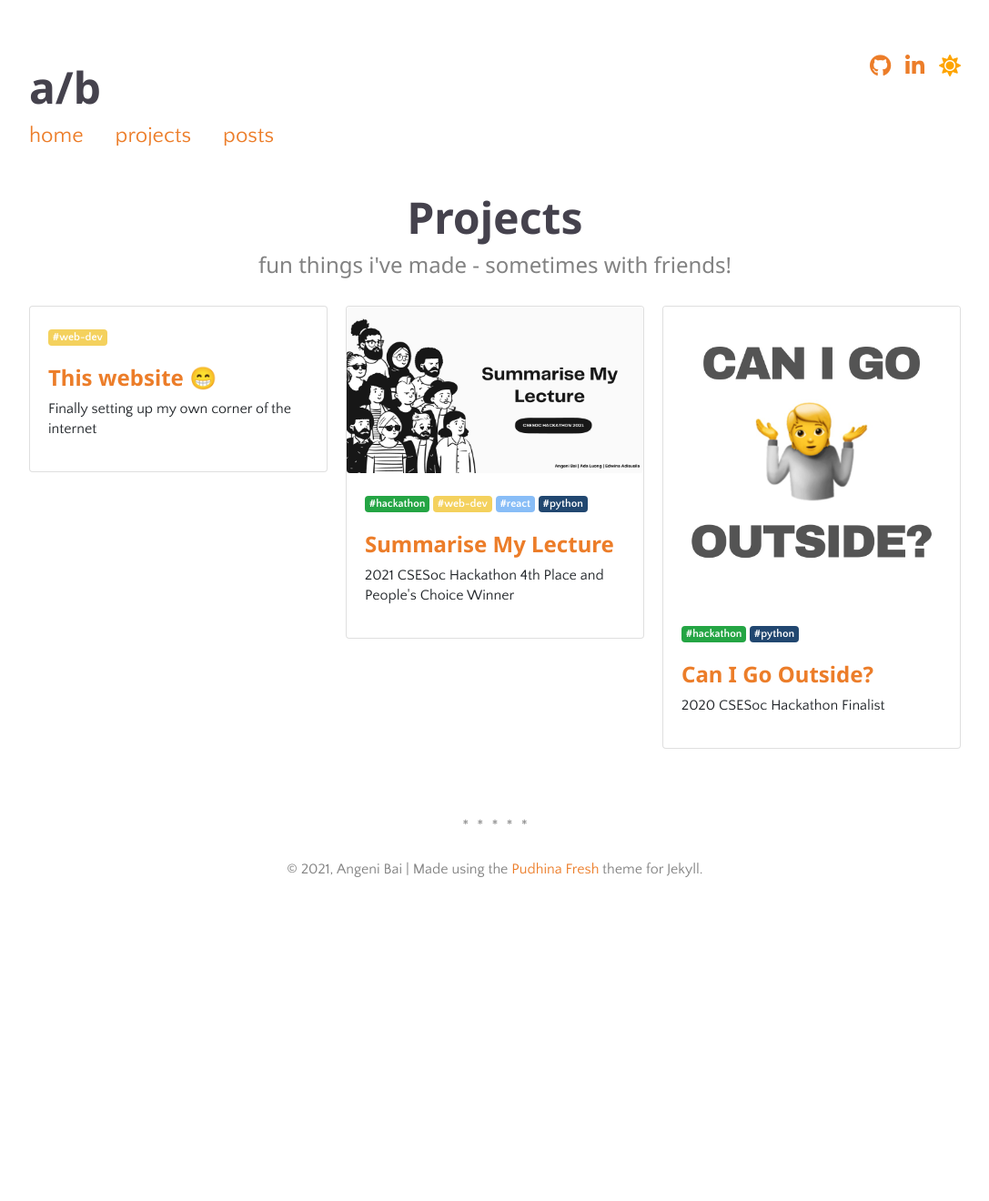
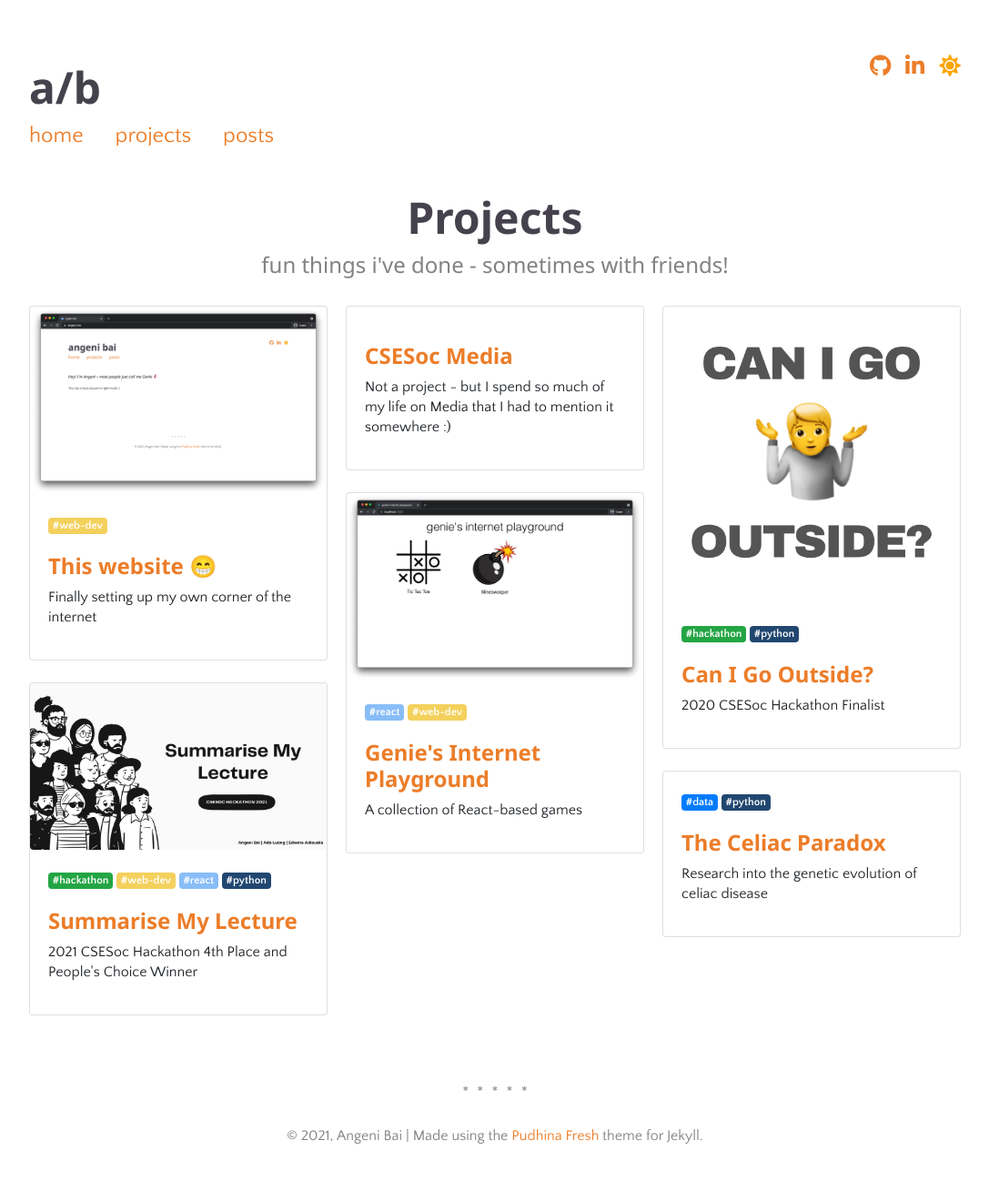
Before and after one commit to angenibai/angenibai.github.io, a Jekyll site: the page built from pages/projects.html, in a window 1280 px wide. Shown: the whole page at 91% size, without its empty margins (96-1183 px from the left). Built offline with Jekyll 4.4.1, drawn with Linux system fonts in a browser that asks for light colours; nearby versions of some CDN libraries; a style sheet for code colours, icons or effects is not loaded; before the commit the page ends 1027 px from its top, so only the background shows below that; part of the change alters nothing that is shown.

Commit message:
added some projects

```diff
--- a/_data/projects.yml
+++ b/_data/projects.yml
@@ -1,6 +1,6 @@
 - name: This website 😁 # Project name, also used as heading
   id: website # Project id, must be unique amongst the projects
-  img_src: # Optional image
+  img_src: /assets/img/website/angeni-website-landing.png # Optional image
   description_less: Finally setting up my own corner of the internet # Description shown at all times, text only
   description_more: > # Description shown only when the project card is expanded, HTML only
     <p>This website was set up using:</p>
@@ -20,11 +20,49 @@
   description_more: >
     <p>A web app that extracts questions from live lecture chats and finds the corresponding answer in the lecture recording. Developed with <a href="https://adaluong.me" target="_blank">Ada Luong</a></p>
     <p>Watch the pitch <a href="https://www.youtube.com/watch?v=fJBVRQbtfBo&list=PLtdbwEd-4QWHZTWOyB2W73nn9hwAoLj6c&index=20" target="_blank">here</a>!</p>
+    <p>My contributions included:</p>
+    <ul>
+      <li>Setting up the backend Flask server to create an accessible API</li>
+      <li>Designing and implementing the frontend functionality using React</li>
+      <li>Contributing to implementing the algorithm that matched questions being asked and answered</li>
+      <li>Brainstorming ideas, researching the problem space, and constructing the pitch</li>
+    </ul>
   action_buttons: >
     <a href="https://www.youtube.com/watch?v=fJBVRQbtfBo&list=PLtdbwEd-4QWHZTWOyB2W73nn9hwAoLj6c&index=20" target="_blank" class="btn btn-dark mb-1"><i class="fas fa-link"></i> &nbsp Watch Pitch</a>
     <a href="https://github.com/adaluong/summarise-my-lecture-hackathon" target="_blank" class="btn btn-dark mb-1"><i class="fas fa-code-branch"></i> &nbsp Repository</a>
     <a href="#" target="_blank" class="btn btn-dark mb-1"><i class="fas fa-align-right"></i> &nbsp Blog Post</a>
   tags: [hackathon, web-dev, react, python]
+
+- name: CSESoc Media
+  id: csesoc-media
+  description_less: Not a project - but I spend so much of my life on Media that I had to mention it somewhere :)
+  description_more: >
+    <p>In 2020, I was a subcommittee member, and in 2021 I've had the privilege of leading the team as a Media Director! With everything we do, we aim to create content that get the community talking, and highlight the varied voices of Computer Science at UNSW.</p>
+    <p>My favourite things I've worked on:</p>
+    <ul>
+      <li><a href="https://youtu.be/yjhXxX27jd0" target="_blank">Pride in Computer Science: LGBTQ+ Roundtable</a> podcast episode - hands down my favourite episode to host</li>
+      <li><a href="https://media.csesoc.org.au/author/angeni/" target="_blank">Beginner's Guide to Vim</a> series - I attempt to make basic Vim skills accessible to complete noobs</li>
+      <li><a href="https://open.spotify.com/episode/3zYEg2mHDND0qMrB8T48Ik?si=J-EluCqsT6CzPKVhBv5nSA&dl_branch=1" target="_blank">Personal Project Showcase</a> podcast series - over 1000 unique downloads!</li>
+      <li><a href="https://youtu.be/elJBKQWEVSo" target="_blank">CSESoc 2021 First Year Camp video</a> - I would even call it a documentary</li>
+      <li><a href="https://media.csesoc.org.au/first-year-guide/" target="_blank">CSESoc 2021 First Year Guide</a> - we've helped > 1.6k students find their bearings at uni!</li>
+    </ul>
+  action_buttons: >
+    <a href="https://media.csesoc.org.au/" target="_blank" class="btn btn-dark mb-1"><i class="fas fa-link"></i> &nbsp Media website</a>
+  tags:
+
+- name: Genie's Internet Playground
+  id: internet-playground
+  img_src: /assets/img/internet-playground/internet-playground-landing.png
+  description_less: A collection of React-based games
+  description_more: >
+    <p>Current games are:</p>
+    <ul>
+      <li>Tic-tac-toe</li>
+      <li>Minesweeper</li>
+    </ul>
+  action_buttons: >
+    <a href="https://github.com/angenibai/internet-playground" target="_blank" class="btn btn-dark mb-1"><i class="fas fa-code-branch"></i> &nbsp Repository</a>
+  tags: [react, web-dev]
 
 - name: Can I Go Outside?
   id: csesoc-hackathon-2020
@@ -33,7 +71,25 @@
   description_more: >
     <p>Official COVID-19 advice for your DMs 😉 - a Facebook Messenger bot that keeps you up to date with current restrictions. Developed with Ada Luong, Edwina Adisusila, Ingrid Norton and Giuliana De Bellis</p>
     <p>Watch the live pitch <a href="https://youtu.be/cMP0vDdQhRY?t=4040" target="_blank">here</a>!</p>
+    <p>My contributions included:</p>
+    <ul>
+      <li>Conducting research into increasing the engagement of young people with COVID restrictions</li>
+      <li>Configuring the Facebook APIs and credentials with the Python-based bot</li>
+      <li>Setting up the development server and eventually deploying the bot to Heroku</li>
+      <li>Contributing to the logic of the Python code which would respond to user messages</li>
+    </ul>
   action_buttons: >
     <a href="https://youtu.be/cMP0vDdQhRY?t=4040" target="_blank" class="btn btn-dark mb-1"><i class="fas fa-link"></i> &nbsp Watch Pitch</a>
     <a href="https://github.com/angenibai/can-i-go-outside" target="_blank" class="btn btn-dark mb-1"><i class="fas fa-code-branch"></i> &nbsp Repository</a>
   tags: [hackathon, python]
+
+- name: The Celiac Paradox
+  id: celiac-paradox
+  description_less: Research into the genetic evolution of celiac disease
+  description_more: >
+    <p>A year-long independent research project for HSC Science Extension.</p>
+    <p>Read the <a href="/assets/other/celiac-paradox-report.pdf" target="_blank">report</a>, and check out the <a href="https://github.com/angenibai/snp-population-frequencies" target="_blank">scripts</a> I used to process genetic data!</p>
+    <p><strong>TLDR:</strong> When I found out that predisposition to celiac disease was genetic, I thought I could find some cool evidence of natural selection - where ethnic groups from societies that started growing gluten-containing cereals earliest in history would have lower frequency of the target genes. Turns out I was wrong! Instead, I found evidence of some other genetic factors at play.</p>
+  action_buttons: >
+    <a href="https://github.com/angenibai/snp-population-frequencies" target="_blank" class="btn btn-dark mb-1"><i class="fas fa-code-branch"></i> &nbsp Repository</a>
+  tags: [data, python]
--- a/pages/projects.html
+++ b/pages/projects.html
@@ -1,7 +1,7 @@
 ---
 layout: page
 title: Projects
-subtitle: fun things i've made - sometimes with friends!
+subtitle: fun things i've done - sometimes with friends!
 description: Angeni's projects
 permalink: /projects
 sitemap:
```
Also changed, not shown: assets/img/internet-playground/internet-playground-landing.png (added), assets/img/website/angeni-website-landing.png (added), 1 other file.
